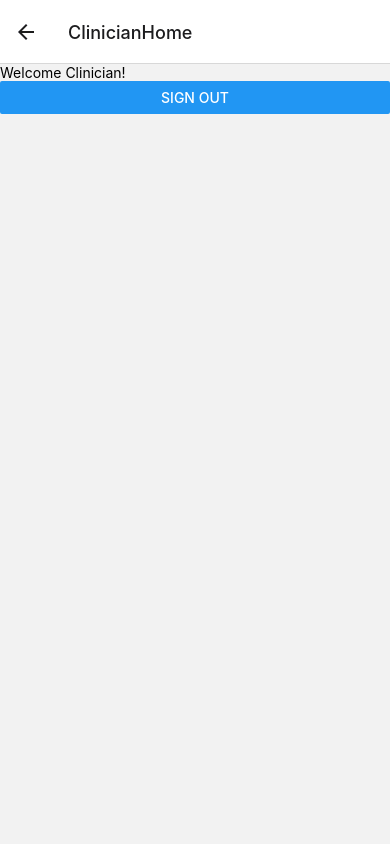
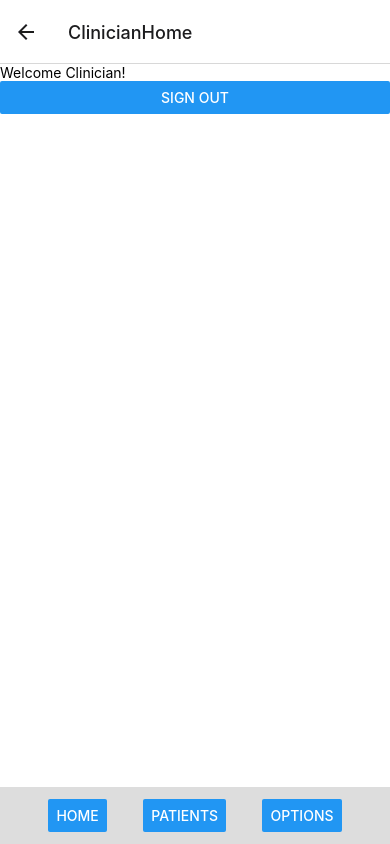
Before and after one commit to jxm1348/Capstone-Facial-Paralysis-Mobile-App, a React Native app: screen /ClinicianHome in a window 390 px wide. Built offline with nearby package versions, Linux system fonts and the light colour scheme.

Commit message:
Add packages for the web demo, navbar at bottom

```diff
--- a/package.json
+++ b/package.json
@@ -21,7 +21,10 @@
     "react": "18.2.0",
     "react-native": "0.72.6",
     "react-native-safe-area-context": "4.6.3",
-    "react-native-screens": "~3.22.0"
+    "react-native-screens": "~3.22.0",
+    "react-native-web": "~0.19.6",
+    "react-dom": "18.2.0",
+    "@expo/webpack-config": "^19.0.0"
   },
   "devDependencies": {
     "@babel/core": "^7.20.0"
--- /dev/null
+++ b/src/components/NavBar.js
@@ -0,0 +1,17 @@
+import { View, Text, Button } from "react-native";
+
+export default function NavBar({navigation}) {
+    return (
+        <View style={{
+            display: "flex",
+            justifyContent: "space-evenly",
+            flexDirection: "row",
+            backgroundColor: "#dddddd",
+            padding: 12,
+        }}>
+            <Button title="Home" />
+            <Button title="Patients" />
+            <Button title="Options" />
+        </View>
+    );
+}
--- a/src/screens/ClinicianHomeScreen.js
+++ b/src/screens/ClinicianHomeScreen.js
@@ -1,12 +1,22 @@
 import React from 'react';
 import { View, Button, Text } from 'react-native';
 import ClinicianTabStack from '../navigation/navigation';
+import NavBar from '../components/NavBar';
 
-const ClinicianHomeScreen = ({ navigation }) => {
+const ClinicianHomeScreen = ({ navigation, colors }) => {
   return (
-    <View>
-      <Text>Welcome Clinician!</Text>
-      <Button title="Sign Out" onPress={() => navigation.navigate('Login')} />
+    <View style={{
+      display: 'flex',
+      flexGrow: 1,
+      backgroundColor: "#ffffff",
+    }}>
+        <View style={{
+          flexGrow: 1,
+        }}>
+          <Text>Welcome Clinician!</Text>
+          <Button title="Sign Out" onPress={() => navigation.navigate('Login')} />
+        </View>
+        <NavBar {...{navigation, colors}}/>
     </View>
   );
 };
```
Also changed, not shown: 1 other file (tests, documents, lock files or other folders).
